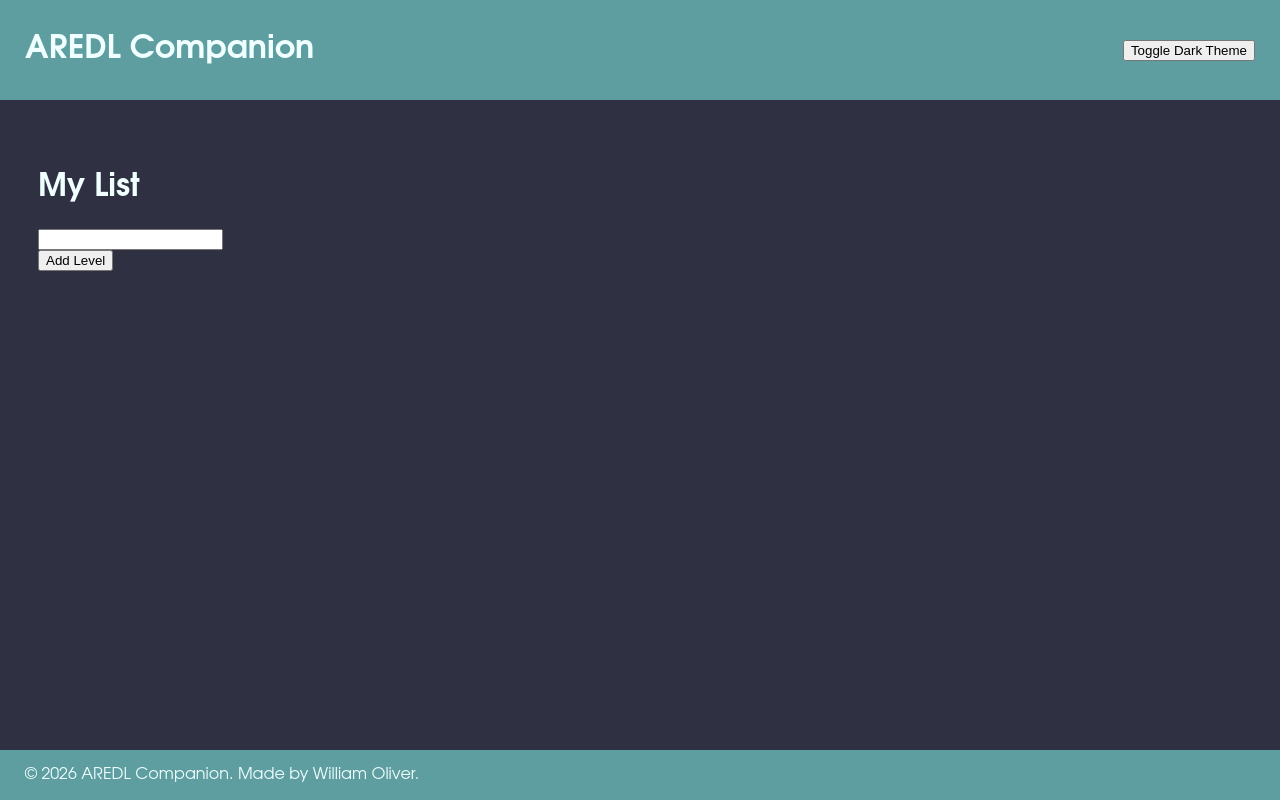
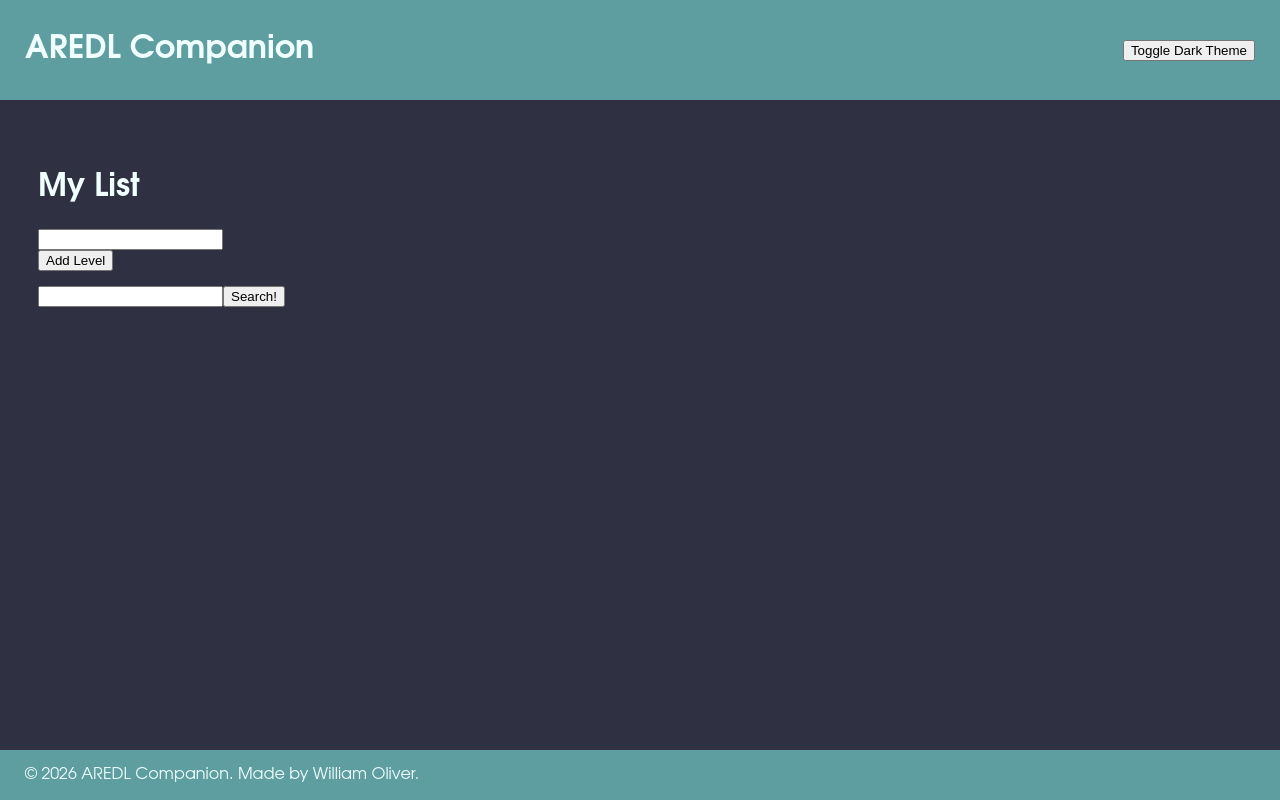
Before and after one commit to woliverr/aredl-companion, a React (Vite) app in the folder frontend/: page / in a window 1280 px wide. Built offline with nearby package versions, Linux system fonts and the light colour scheme.

Commit message:
feat(search): add database searching frontend

```diff
--- a/frontend/components/AddLevelForm.jsx
+++ b/frontend/components/InputForm.jsx
@@ -1,12 +1,12 @@
-function AddLevelForm({ submitFn, formContents, updateFormFn }){
+function InputForm({ buttonName, submitFn, formContents, updateFormFn }){
     return (
         <div className="new-level-container">
             <form id="new-level" onSubmit={submitFn}>
                 <input type="text" id="level-input" value={formContents} onChange={(e) => updateFormFn(e.target.value)}/>
-                <button type="submit">Add Level</button>
+                <button type="submit">{buttonName}</button>
             </form>
         </div>
     )
 }
 
-export default AddLevelForm
+export default InputForm
--- /dev/null
+++ b/frontend/components/LevelCard.jsx
@@ -0,0 +1,12 @@
+function LevelCard({ name, id, uploader, difficulty }){
+    return(
+        <div className="level-card">
+            <p>{name}</p>
+            <p>{id}</p>
+            <p>by {uploader}</p>
+            <p>difficulty: {difficulty}</p>
+        </div>
+    )
+}
+
+export default LevelCard
--- /dev/null
+++ b/frontend/components/SearchApp.jsx
@@ -0,0 +1,38 @@
+import { useState } from 'react'
+import InputForm from './InputForm'
+import SearchResults from './SearchResults'
+
+
+
+function SearchApp(){
+
+    const [results, setResults] = useState([]);
+    const [searchInput, setSearchInput] = useState('');
+
+
+
+    function submitSearch(event){
+        event.preventDefault();
+        performSearch();
+    }
+
+    function performSearch(){
+        // WIRE TO BACKEND
+    }
+
+    return(
+        <div>
+            <InputForm
+                buttonName={"Search!"}
+                submitFn={submitSearch}
+                formContents={searchInput}
+                updateFormFn={setSearchInput}
+            />
+            <SearchResults
+                results={results}
+            />
+        </div>
+    )
+}
+
+export default SearchApp
--- /dev/null
+++ b/frontend/components/SearchResults.jsx
@@ -0,0 +1,19 @@
+import LevelCard from './LevelCard'
+
+function SearchResults({ results }){
+    return(
+        <div>
+            {results.map((item) =>
+                <LevelCard
+                    key={item.id}
+                    name={item.name}
+                    id={item.id}
+                    uploader={item.uploader}
+                    difficulty={item.difficulty}
+                />
+            )}
+        </div>
+    )
+}
+
+export default SearchResults
--- a/frontend/src/App.jsx
+++ b/frontend/src/App.jsx
@@ -3,7 +3,8 @@ import './App.css'
 import Header from '../components/header'
 import Footer from '../components/footer'
 import LevelList from '../components/LevelList'
-import AddLevel from '../components/AddLevelForm'
+import InputForm from '../components/InputForm'
+import SearchApp from '../components/SearchApp'
 
 function App() {
 
@@ -18,6 +19,7 @@ function App() {
     JSON.parse(localStorage.getItem("darkMode")) ?? true
   );
   const [levelInput, setLevelInput] = useState('');
+  const [searchInput, setSearchInput] = useState('');
 
 // Update darkMode upon toggle
   useEffect(() => {
@@ -72,11 +74,13 @@ function App() {
         removeFn={removeLevel}
         moveFn={moveLevel}
       />
-      <AddLevel
+      <InputForm
+        buttonName={"Add Level"}
         submitFn={submitLevel}
         formContents={levelInput}
         updateFormFn={setLevelInput}
       />
+      <SearchApp />
       <Footer />
     </div>
   )
```
